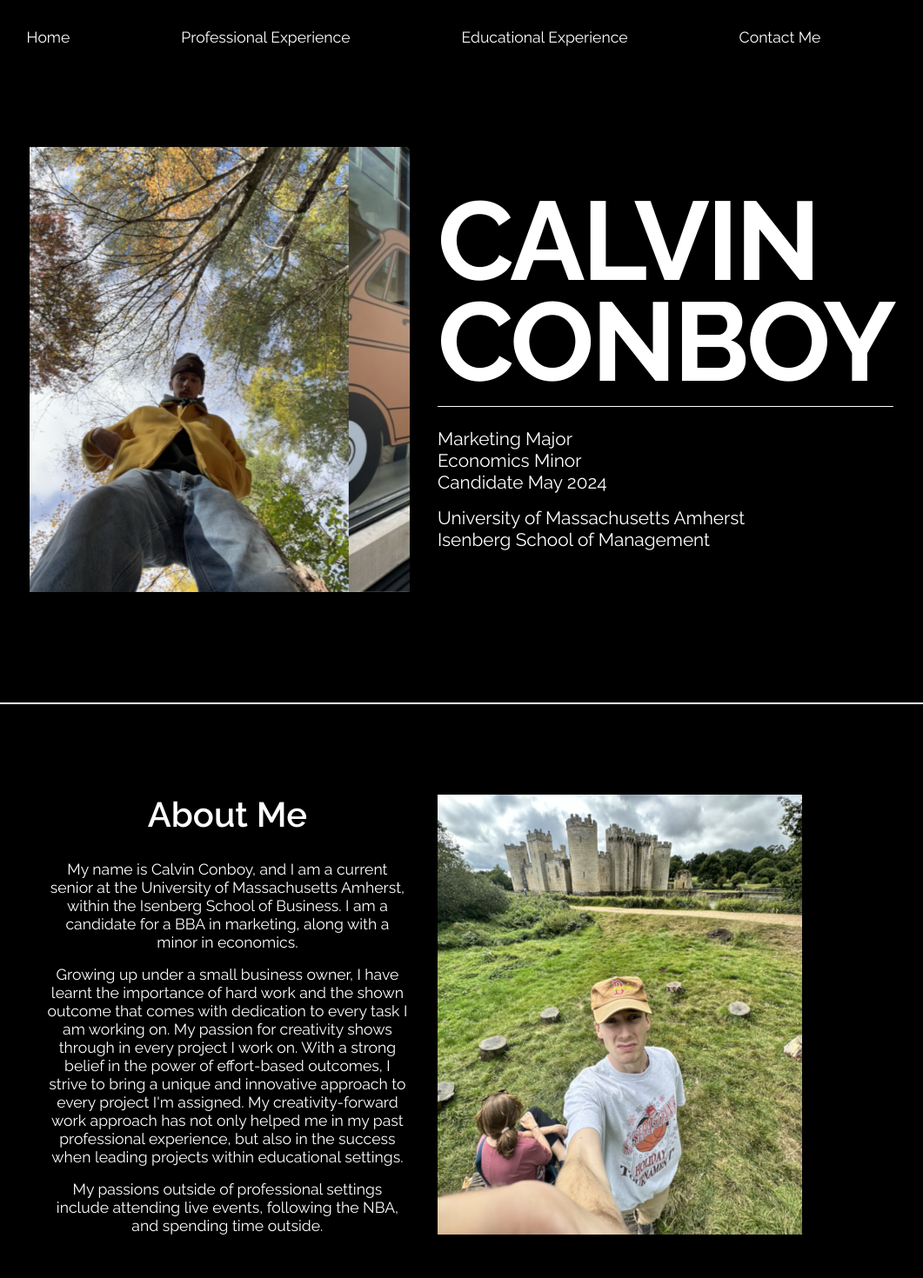
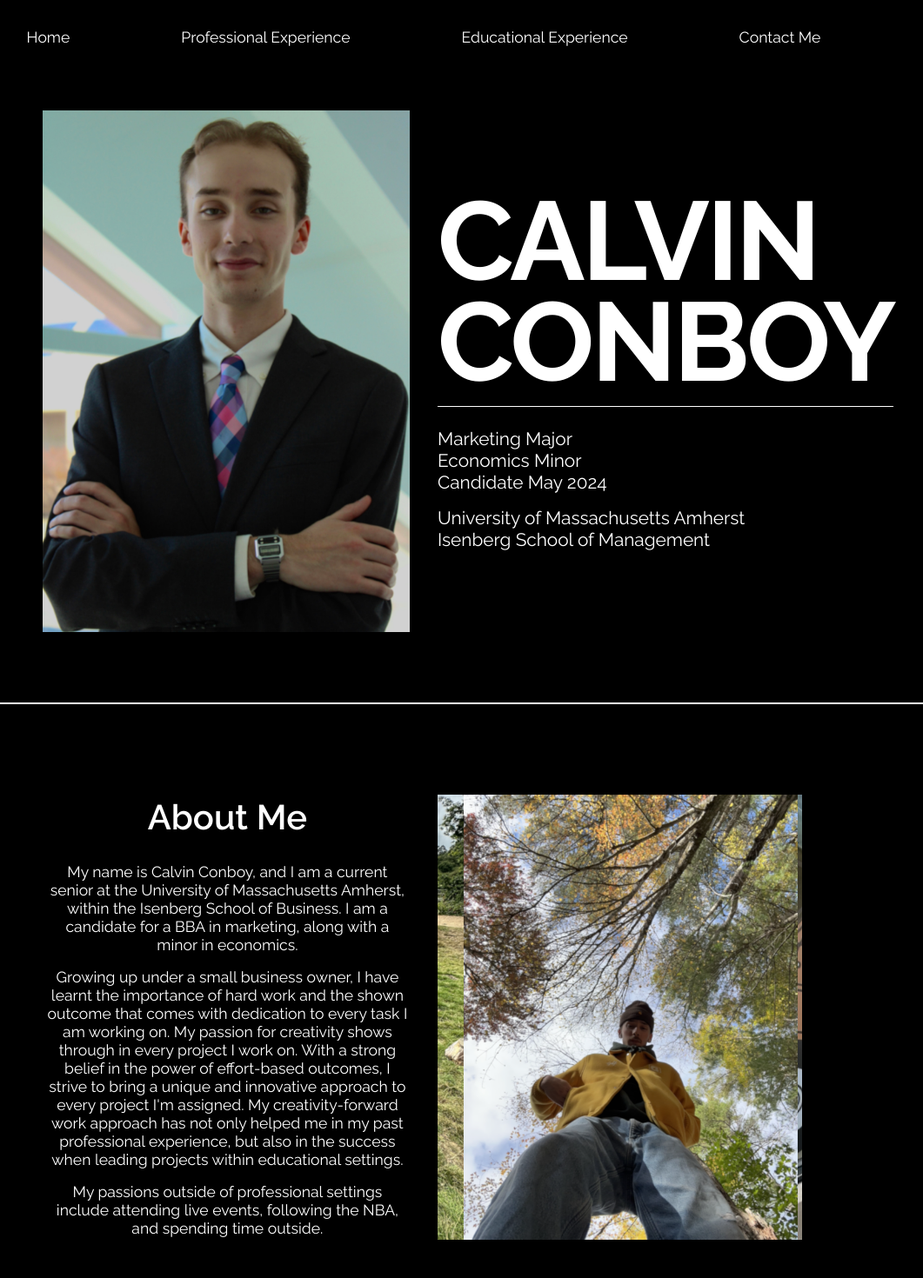
Before and after one commit to willdufault/calvin-portfolio, a SvelteKit app: page / in a window 1280 px wide. Shown: the top 1470 px of the page at 87% size, without its empty margins (153-1214 px from the left). Built offline with nearby package versions, Linux system fonts and the light colour scheme.

Commit message:
added lazy image loading to non-hero imags, added contact section to every page, moved carousel

```diff
--- a/src/app.html
+++ b/src/app.html
@@ -8,13 +8,6 @@
         <link rel="stylesheet" href="%sveltekit.assets%/css/style.css" />
         <!-- Tab icon. -->
         <link rel="icon" href="favicon.png" />
-        <!-- Preload hero images. -->
-        <link rel="preload" href="%sveltekit.assets%/images/calvin-headshot.jpg" as="image" />
-        <link rel="preload" href="%sveltekit.assets%/images/calvin-forest.png" as="image" />
-        <link rel="preload" href="%sveltekit.assets%/images/calvin-carhartt.png" as="image" />
-        <link rel="preload" href="%sveltekit.assets%/images/calvin-pizza.png" as="image" />
-        <link rel="preload" href="%sveltekit.assets%/images/isenberg.png" as="image" />
-        <link rel="preload" href="%sveltekit.assets%/images/karma-coffee-building.jpg" as="image" />
         %sveltekit.head%
     </head>
     <body data-sveltekit-preload-data="hover">
--- a/src/routes/+page.svelte
+++ b/src/routes/+page.svelte
@@ -20,7 +20,7 @@
 <script lang='ts'>
 	import Hero from './hero.svelte';
 	import About from './about.svelte';
+	import Contact from './contact.svelte';
 	import Footer from './footer.svelte';
-	import Contact from './contact.svelte';
 	import SectionDivider from './section-divider.svelte';
 </script>
--- a/src/routes/about.svelte
+++ b/src/routes/about.svelte
@@ -28,8 +28,8 @@
 					</p>
 				</div>
 			</div>
-			<div class='personal-photo-wrapper'>
-				<img class='personal-photo' src='./images/calvin-selfie.png' alt='Calvin Conboy Personal Photo'>
+			<div class='carousel-wrapper hide-overflow-x'>
+				<Carousel></Carousel>
 			</div>
 		</div>
 	</section>
@@ -48,15 +48,16 @@
 		gap: 1rem;
 	}
 
-	.personal-photo-wrapper {
+	.carousel-wrapper {
 		width: 50%;
 	}
 
-	.personal-photo {
-		width: 100%;
-		height: auto;
+	.hide-overflow-x {
+		overflow-x: hidden;
 	}
 </style>
 
 <!-- TypeScript. -->
-<script lang='ts'></script>
+<script lang='ts'>
+	import Carousel from './carousel.svelte';
+</script>
--- a/src/routes/carousel.svelte
+++ b/src/routes/carousel.svelte
@@ -4,10 +4,10 @@
 		<!-- Second set of images needed for seamless loop. -->
 		{#each {length: 2} as _}
 			<div class='images'>
-				<img src='./images/calvin-headshot.jpg' alt='Calvin Conboy Headshot'>
-				<img src='./images/calvin-forest.png' alt='Calvin Conboy Forest'>
-				<img src='./images/calvin-carhartt.png' alt='Calvin Conboy Carhartt'>
-				<img src='./images/calvin-pizza.png' alt='Calvin Conboy Pizza'>
+				<img src='./images/calvin-selfie.png' alt='Calvin Conboy Selfie' loading='lazy'>
+				<img src='./images/calvin-forest.png' alt='Calvin Conboy Forest' loading='lazy'>
+				<img src='./images/calvin-carhartt.png' alt='Calvin Conboy Carhartt' loading='lazy'>
+				<img src='./images/calvin-pizza.png' alt='Calvin Conboy Pizza' loading='lazy'>
 			</div>
 		{/each}
 	</div>
--- a/src/routes/educational-experience/+page.svelte
+++ b/src/routes/educational-experience/+page.svelte
@@ -8,6 +8,8 @@
 	<Hero></Hero>
 	<SectionDivider></SectionDivider>
 	<Experience></Experience>
+	<SectionDivider></SectionDivider>
+	<Contact></Contact>
 	<Footer></Footer>
 </main>
 
@@ -18,6 +20,7 @@
 <script lang='ts'>
 	import Hero from './hero.svelte';
 	import Experience from './experience.svelte';
+	import Contact from '../contact.svelte';
 	import Footer from '../footer.svelte';
 	import SectionDivider from '../section-divider.svelte';
 </script>
--- a/src/routes/educational-experience/experience.svelte
+++ b/src/routes/educational-experience/experience.svelte
@@ -3,7 +3,7 @@
 	<section>
 		<div class='experiences-wrapper'>
 			<div class='experience'>
-				<img class='logo' src='./images/acknowledged-logo.png' alt='Acknowledged Logo'>
+				<img class='logo' src='./images/acknowledged-logo.png' alt='Acknowledged Logo' loading='lazy'>
 				<div class='text-wrapper'>
 					<h1 class='experience-title'>Sustainable Marketing / Sustainable Business (Marketing 491SM)</h1>
 					<br/>
@@ -21,8 +21,8 @@
 			</div>
 			<div class='experience experience-reverse'>
 				<div class='logos-wrapper'>
-					<img class='logo' src='./images/cvs-health-logo.png' alt='CVS Health Logo'>
-					<img class='logo logo-small' src='./images/pchc-logo.png' alt='PCHC Logo'>
+					<img class='logo' src='./images/cvs-health-logo.png' alt='CVS Health Logo' loading='lazy'>
+					<img class='logo logo-small' src='./images/pchc-logo.png' alt='PCHC Logo' loading='lazy'>
 				</div>
 				<div class='text-wrapper'>
 					<h1 class='experience-title'>
--- a/src/routes/hero.svelte
+++ b/src/routes/hero.svelte
@@ -3,10 +3,8 @@
 	<section class='hero'>
 		<NavigationBar></NavigationBar>
 		<div class='hero-body'>
-			<div class='hero-body-left hide-overflow-x'>
-				<div class='carousel-wrapper'>
-					<Carousel></Carousel>
-				</div>
+			<div class='hero-body-left'>
+				<img class='hero-image' src='./images/calvin-headshot.jpg' alt='Calvin Conboy Headshot'>
 			</div>
 			<div class='hero-body-right'>
 				<div class='text-wrapper'>
@@ -31,14 +29,6 @@
 
 <!-- CSS. -->
 <style>
-	.carousel-wrapper {
-		width: 70%;
-	}
-
-	.hide-overflow-x {
-		overflow-x: hidden;
-	}
-
 	.title-wrapper {
 		font-size: 8rem;
 		width: fit-content;
--- a/src/routes/professional-experience/+page.svelte
+++ b/src/routes/professional-experience/+page.svelte
@@ -8,6 +8,8 @@
 	<Hero></Hero>
 	<SectionDivider></SectionDivider>
 	<Experience></Experience>
+	<SectionDivider></SectionDivider>
+	<Contact></Contact>
 	<Footer></Footer>
 </main>
 
@@ -18,6 +20,7 @@
 <script lang='ts'>
 	import Hero from './hero.svelte';
 	import Experience from './experience.svelte';
+	import Contact from '../contact.svelte';
 	import Footer from '../footer.svelte';
 	import SectionDivider from '../section-divider.svelte';
 </script>
--- a/src/routes/professional-experience/experience.svelte
+++ b/src/routes/professional-experience/experience.svelte
@@ -4,7 +4,7 @@
 		<div class='jobs-wrapper'>
 			{#each experiences as experience, index}
 				<div class={'job' + (index % 2 == 1 ? ' job-reverse' : '')}>
-					<img class='logo' src={experience.image_url} alt={experience.image_alt}>
+					<img class='logo' src={experience.image_url} alt={experience.image_alt} loading='lazy'>
 					<p class='description'>{experience.description}</p>
 				</div>
 			{/each}
```
